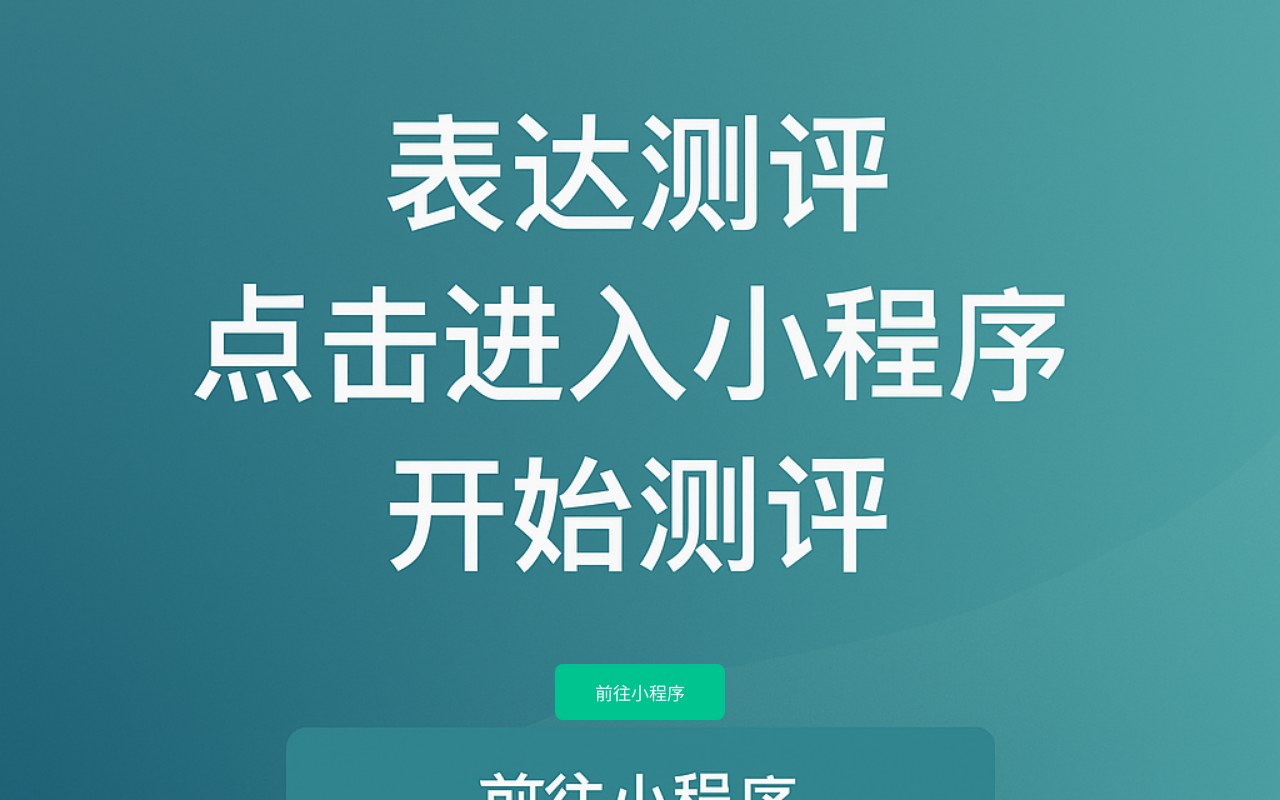
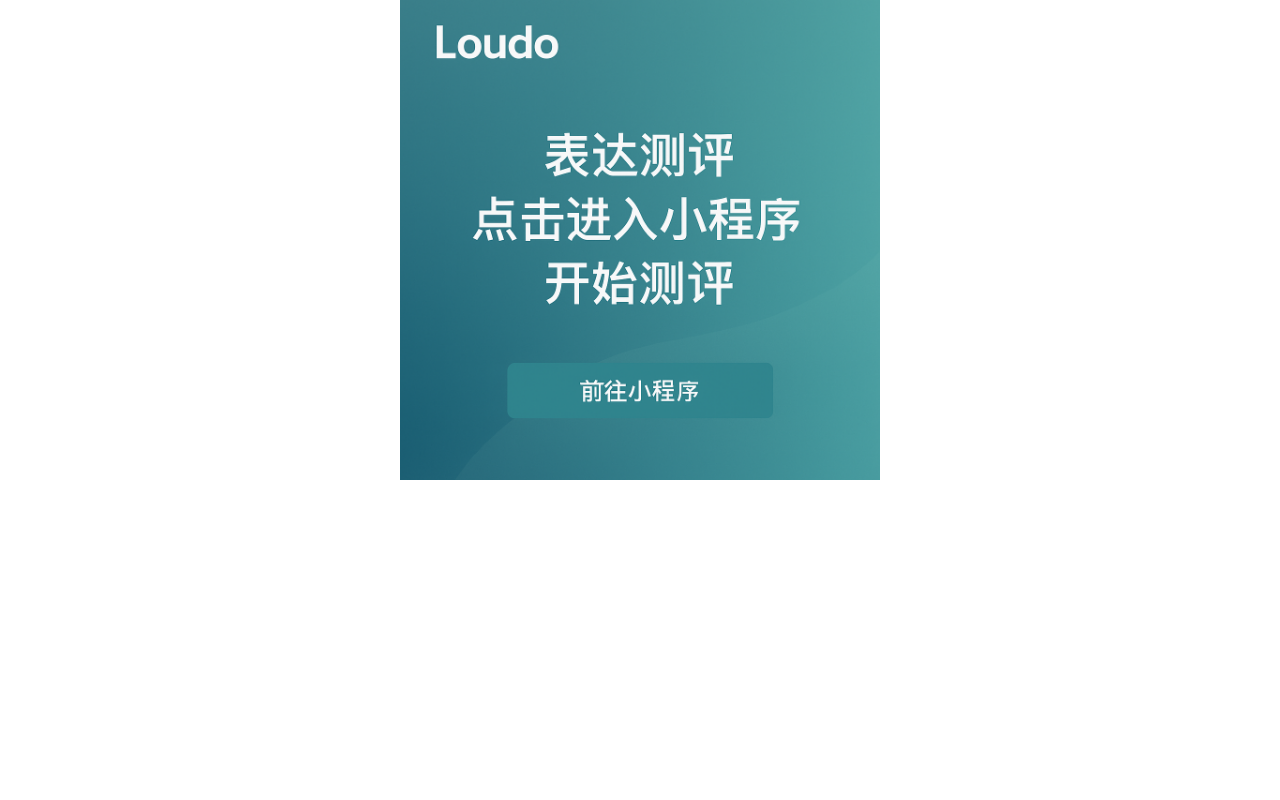
Before and after one commit to kritguo/loudo-landing, a plain HTML site: page loudo_pages/expression-intro.html in a window 1280 px wide. Drawn offline with Linux system fonts and the light colour scheme.

Commit message:
Update expression-intro.html

```diff
--- a/loudo_pages/expression-intro.html
+++ b/loudo_pages/expression-intro.html
@@ -1,19 +1,19 @@
 
 <!DOCTYPE html>
-<html><head><meta charset="UTF-8"><title>Loudo</title>
+<html lang="zh">
+<head>
+<meta charset="UTF-8">
+<meta name="viewport" content="width=device-width, initial-scale=1.0">
+<title>Loudo 测评</title>
 <style>
-body {
-  margin:0; padding:0;
-  background:url('A_digital_graphic_design_image_features_a_promotio.png') no-repeat center/cover;
-  height:100vh;
-}
-.button {
-  position:absolute; bottom:80px; left:50%; transform:translateX(-50%);
-  background:#00C48F; color:white; padding:15px 40px;
-  border-radius:8px; font-size:18px; text-decoration:none;
-}
+  body { margin:0; padding:0; font-family:Arial, sans-serif; }
+  .container { width:100%; max-width:480px; margin:auto; text-align:center; }
+  img { width:100%; display:block; }
 </style>
 </head>
 <body>
-<a class="button" href="weixin://dl/business/?appid=wxe2a88c595d205ed7&path=subpackages/expression/pages/expression-intro/expression-intro">前往小程序</a>
-</body></html>
+  <div class="container">
+    <img src="./A_digital_graphic_design_image_features_a_promotio.png" />
+  </div>
+</body>
+</html>
```
